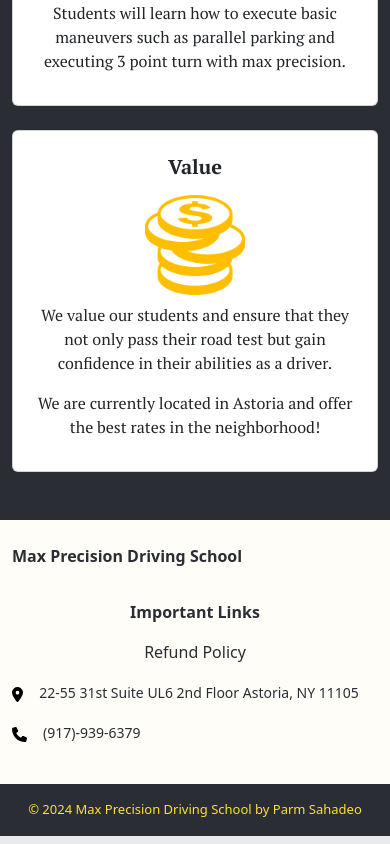
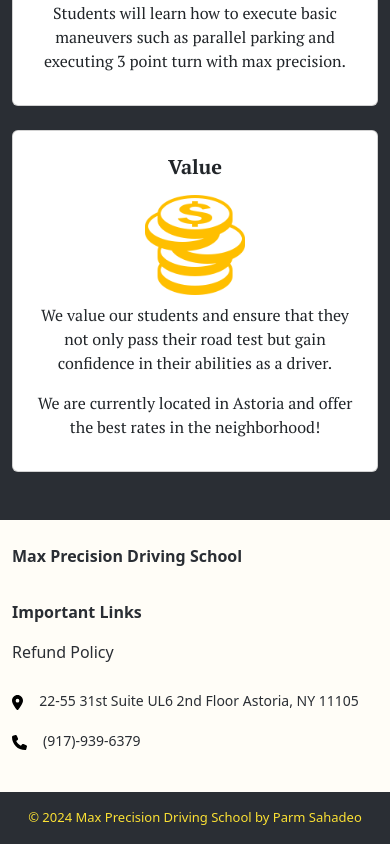
Before and after one commit to max-precision-driving-school/max-precision-driving-school, a React (Vite) app: page / in a window 390 px wide. Shown: the part 1089-1933 px from the top of the page. Built offline with nearby package versions, Linux system fonts and the light colour scheme.

Commit message:
Edits footer important links

```diff
--- a/src/components/Footer.jsx
+++ b/src/components/Footer.jsx
@@ -14,7 +14,7 @@
                                 Max Precision Driving School
                             </p>
                         </div>
-                        <div class="col-12 col-md-4 my-2 text-center bord-right">
+                        <div class="col-12 col-md-4 my-2 mb-3 mb-md-0 text-md-center bord-right">
                             <p class="fs-6 fw-bold">Important Links</p>
                             <a href="/">Refund Policy</a>
                         </div>
```
